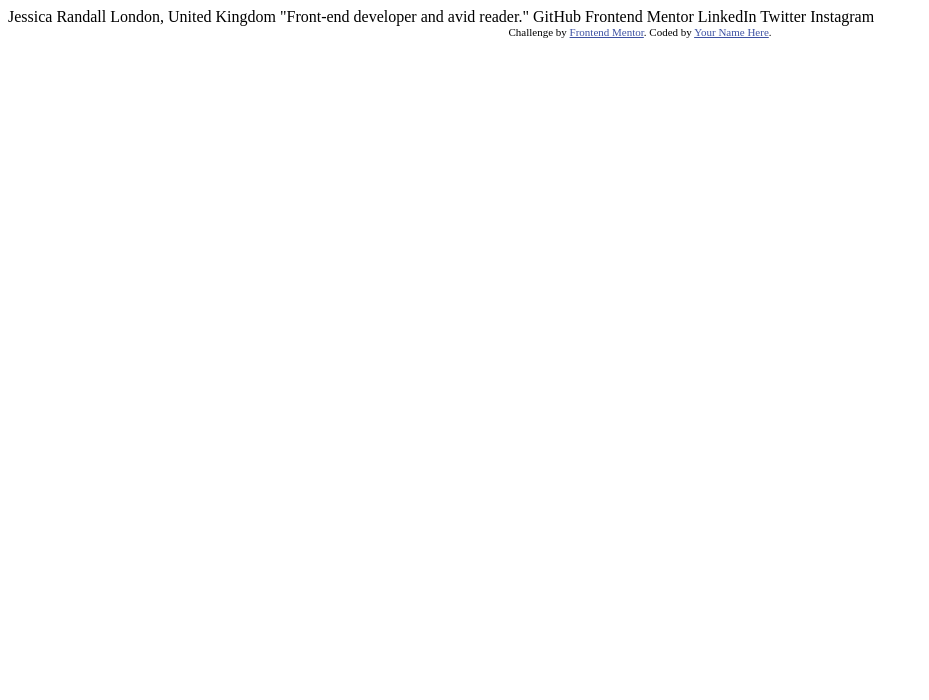
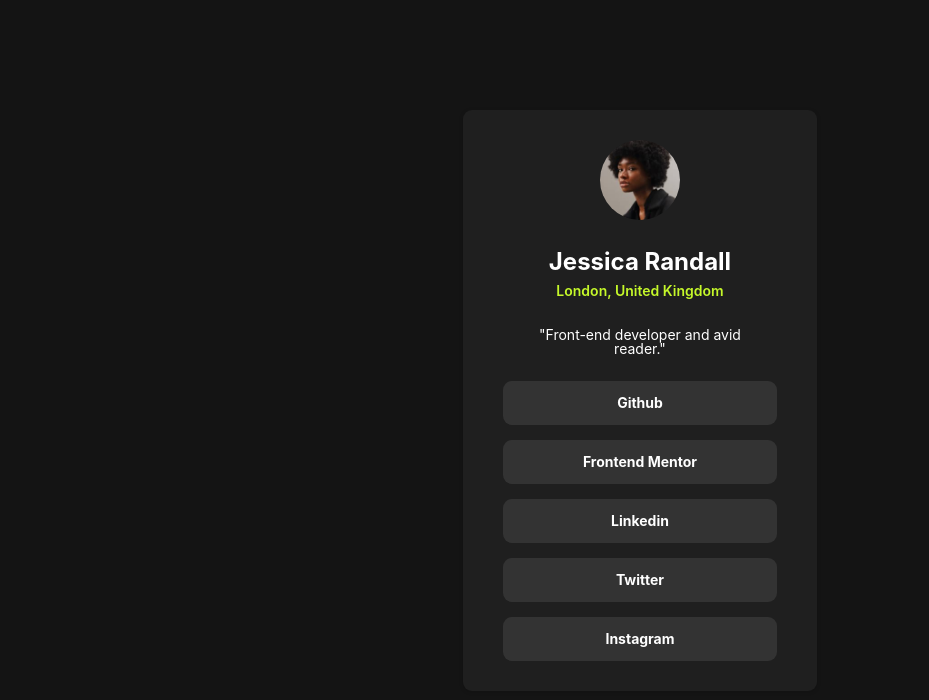
Before and after one commit to Mikiyas6/social-links-profile-main, a plain HTML site: page index.html in a window 1280 px wide. Shown: the whole page, without its empty margins (0-929 px from the left). Drawn offline with Linux system fonts and the light colour scheme.

Commit message:
final commit

```diff
--- /dev/null
+++ b/Queries.css
@@ -0,0 +1,36 @@
+/* - Font sizes (px)
+10 / 12 / 14 / 16 / 18 / 20 / 24 / 30 / 36 / 44 / 52 / 62 / 74 / 86 / 98
+
+- Spacing system (px)
+2 / 4 / 8 / 12 / 16 / 24 / 32 / 48 / 64 / 80 / 96 / 128 */
+
+/*  -> we always use em for media queries*/
+
+/* ********************************  */
+/* For Small Laptops(Below 1366px) ->  1366px/16px = 85.375em */
+/* ******************************** */
+@media (max-width: 85.375em) {
+}
+
+/* ********************************  */
+/* For Landscape Tablets(Below 1200px) ->  1200px/16px = 75em */
+/* ******************************** */
+
+@media (max-width: 75em) {
+  /* 9px/16px =  0.5625*/
+  /* font-size Adjustment */
+  html {
+    font-size: 56.25%;
+  }
+}
+
+/* ********************************  */
+/* For Tablet(Below 960px) ->  960px/16px = 60em */
+/* ******************************** */
+@media (max-width: 60em) {
+  /* 8px/16px =  0.5*/
+  /* font-size Adjustment */
+  html {
+    font-size: 50%;
+  }
+}
--- a/index.html
+++ b/index.html
@@ -1,34 +1,63 @@
 <!DOCTYPE html>
 <html lang="en">
   <head>
-  <meta charset="UTF-8">
-  <meta name="viewport" content="width=device-width, initial-scale=1.0"> <!-- displays site properly based on user's device -->
+    <meta charset="UTF-8" />
+    <meta name="viewport" content="width=device-width, initial-scale=1.0" />
+    <!-- displays site properly based on user's device -->
 
-  <link rel="icon" type="image/png" sizes="32x32" href="./assets/images/favicon-32x32.png">
-
+    <link
+      rel="icon"
+      type="image/png"
+      sizes="32x32"
+      href="./assets/images/favicon-32x32.png"
+    />
+    <link rel="preconnect" href="https://fonts.googleapis.com" />
+    <link rel="preconnect" href="https://fonts.gstatic.com" crossorigin />
+    <link
+      href="https://fonts.googleapis.com/css2?family=Hanken+Grotesk:ital,wght@0,100..900;1,100..900&family=Inter+Tight:ital,wght@0,100..900;1,100..900&family=Outfit:wght@100..900&family=Young+Serif&display=swap"
+      rel="stylesheet"
+    />
+    <link rel="stylesheet" href="./style.css" />
+    <link rel="stylesheet" href="./Queries.css" />
     <title>Frontend Mentor | Social links profile</title>
-
-  <!-- Feel free to remove these styles or customise in your own stylesheet 👍 -->
-  <style>
-    .attribution { font-size: 11px; text-align: center; }
-    .attribution a { color: hsl(228, 45%, 44%); }
-  </style>
   </head>
   <body>
-
-  Jessica Randall
-  London, United Kingdom
+    <section class="section-profile">
+      <div class="profile">
+        <img
+          class="profile-img"
+          src="./assets/images/avatar-jessica.jpeg"
+          alt="A user photo named Jessica Randall"
+        />
+        <h3 class="profile-name">Jessica Randall</h3>
+        <p class="profile-address">London, United Kingdom</p>
+        <p class="profile-description">
           "Front-end developer and avid reader."
-
-  GitHub
-  Frontend Mentor
-  LinkedIn
-  Twitter
-  Instagram
-
-  <div class="attribution">
-    Challenge by <a href="https://www.frontendmentor.io?ref=challenge" target="_blank">Frontend Mentor</a>.
-    Coded by <a href="#">Your Name Here</a>.
+        </p>
+        <ul class="ul-list-items profile-links">
+          <li class="ul-list-item">
+            <a class="profile-link" href="https://github.com/">Github</a>
+          </li>
+          <li class="ul-list-item">
+            <a class="profile-link" href="https://www.frontendmentor.io/"
+              >Frontend Mentor</a
+            >
+          </li>
+          <li class="ul-list-item">
+            <a class="profile-link" href="https://www.linkedin.com/"
+              >Linkedin</a
+            >
+          </li>
+          <li class="ul-list-item">
+            <a class="profile-link" href="https://twitter.com/">Twitter</a>
+          </li>
+          <li class="ul-list-item">
+            <a class="profile-link" href="https://www.instagram.com/"
+              >Instagram</a
+            >
+          </li>
+        </ul>
       </div>
+    </section>
   </body>
 </html>
--- /dev/null
+++ b/style.css
@@ -0,0 +1,129 @@
+/*
+--- 01 TYPOGRAPHY SYSTEM
+
+- Font sizes (px)
+10 / 12 / 14 / 16 / 18 / 20 / 24 / 30 / 36 / 44 / 52 / 62 / 74 / 86 / 98
+    - default: 14px
+
+- Font weights
+
+Default: 400
+Semi-bold: 600
+Bold: 700
+
+- Line heights
+Default: 1
+
+- Letter spacing
+
+
+--- 05 SHADOWS
+
+box-shadow: rgba(0, 0, 0, 0.16) 0px 1px 4px;
+
+--- 06 BORDER-RADIUS
+
+Default: 9px
+
+--- 07 WHITESPACE
+
+- Spacing system (px)
+2 / 4 / 8 / 12 / 16 / 24 / 32 / 48 / 64 / 80 / 96 / 128
+*/
+
+:root {
+  --Green: hsl(75, 94%, 57%);
+
+  --White: hsl(0, 0%, 100%);
+  --Grey: hsl(0, 0%, 20%);
+  --Dark-Grey: hsl(0, 0%, 12%);
+  --Off-Black: hsl(0, 0%, 8%);
+}
+
+*,
+*::before,
+*::after {
+  padding: 0;
+  margin: 0;
+  box-sizing: border-box;
+  font-family: "Inter", sans-serif;
+}
+
+html {
+  font-size: 62.5%;
+}
+html,
+body {
+  width: 100%;
+  height: 100%;
+  overflow-x: hidden;
+}
+body {
+  font-size: 1.4rem;
+  font-weight: 400;
+  line-height: 1;
+}
+.section-profile {
+  height: 100%;
+  background: var(--Off-Black);
+  display: flex;
+  align-items: center;
+  justify-content: center;
+}
+.profile {
+  background: var(--Dark-Grey);
+  display: flex;
+  flex-direction: column;
+  align-items: center;
+  justify-content: center;
+  gap: 1rem;
+  padding: 3rem 4rem;
+  text-align: center;
+  border-radius: 9px;
+  box-shadow: rgba(0, 0, 0, 0.16) 0px 1px 4px;
+}
+.profile-img {
+  width: 8rem;
+  height: 8rem;
+  border-radius: 50%;
+  margin-bottom: 2rem;
+}
+.profile-name {
+  color: var(--White);
+  font-size: 2.4rem;
+}
+.profile-address {
+  width: 20rem;
+  color: var(--Green);
+  font-weight: 600;
+  margin-bottom: 2rem;
+}
+.profile-description {
+  color: var(--White);
+  width: 25rem;
+  margin-bottom: 1.5rem;
+}
+.ul-list-items {
+  display: flex;
+  flex-direction: column;
+  gap: 1.5rem;
+  text-align: center;
+  list-style: none;
+}
+.profile-link:link,
+.profile-link:visited {
+  display: block;
+  padding: 1.5rem 8rem;
+  background-color: var(--Grey);
+  color: var(--White);
+  border-radius: 9px;
+  text-decoration: none;
+  font-weight: 700;
+  cursor: pointer;
+  transition: all 0.2s ease-in;
+}
+.profile-link:hover,
+.profile-link:active {
+  background: var(--Green);
+  color: var(--Dark-Grey);
+}
```
Also changed, not shown: 1 other file. Lines whose indentation alone changed are shown as unchanged.
